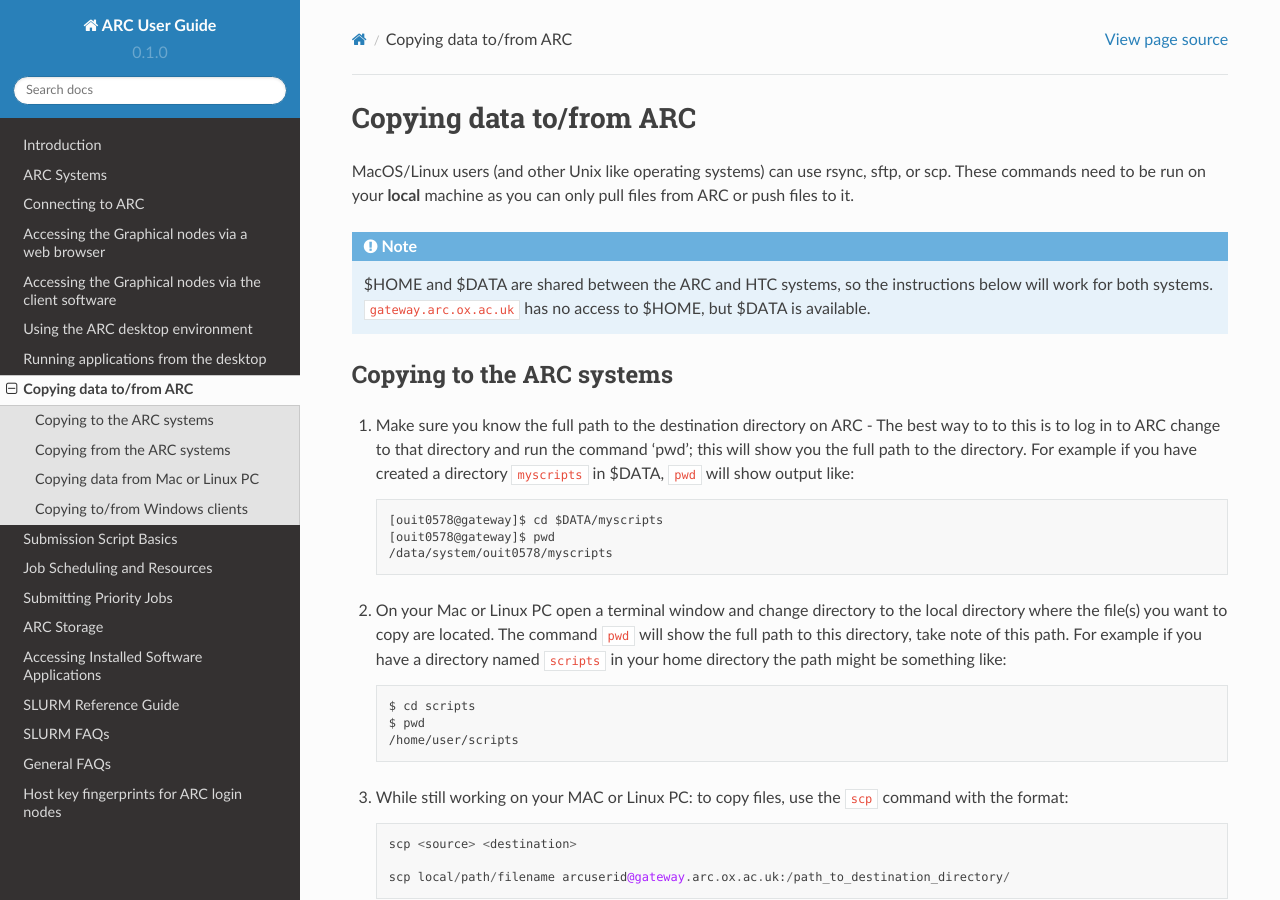
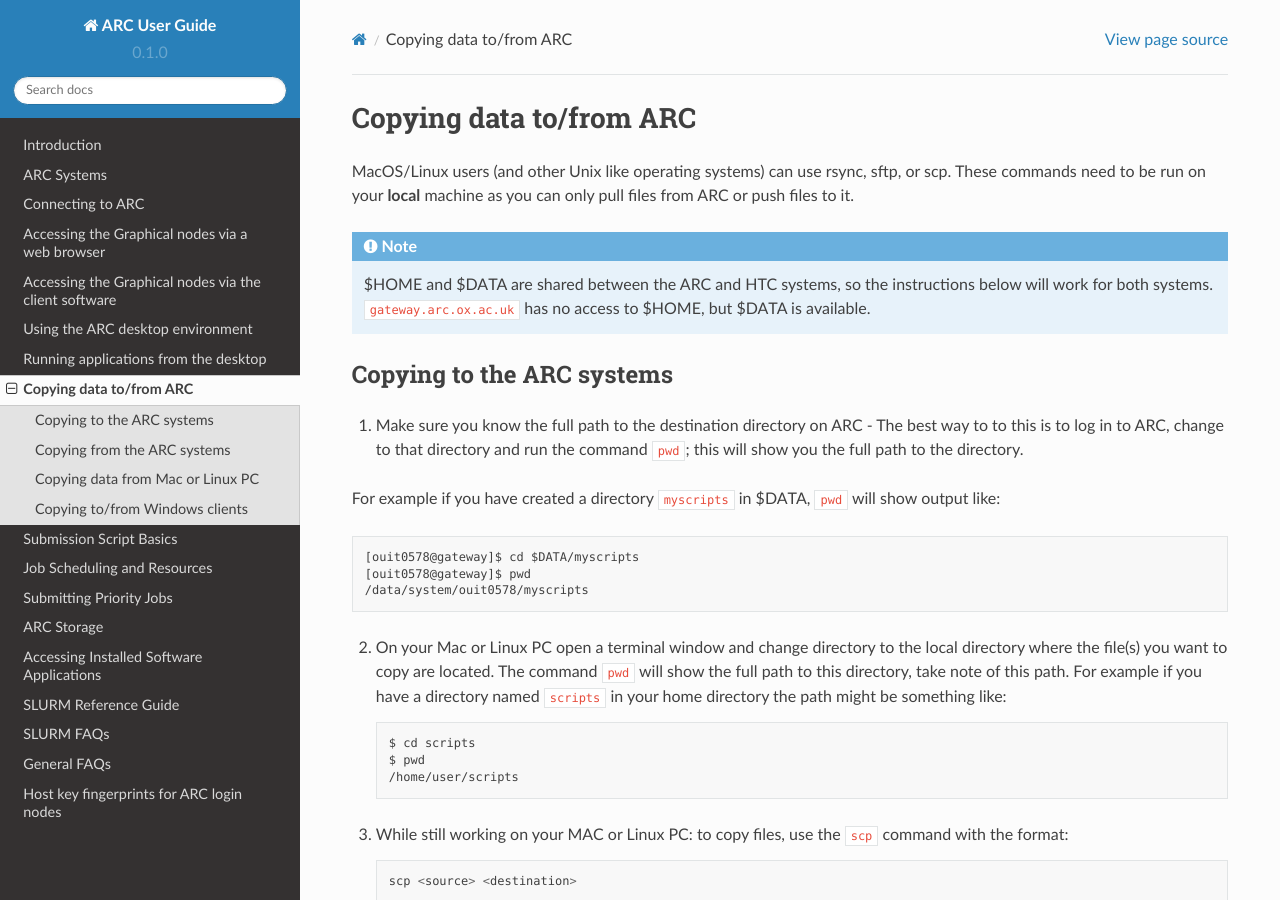
Before and after one commit to tina-friedrich/arc-user-guide, a Sphinx documentation site: the page built from docs/source/arc-copying-data.rst, in a window 1280 px wide and 900 px high. Built offline with Sphinx 7.4.7 and the Read the Docs theme 2.0.0, drawn with Linux system fonts in a browser that asks for light colours.

```diff
--- a/docs/source/arc-copying-data.rst
+++ b/docs/source/arc-copying-data.rst
@@ -10,7 +10,9 @@ MacOS/Linux users (and other Unix like operating systems) can use rsync, sftp, o
 Copying to the ARC systems
 ^^^^^^^^^^^^^^^^^^^^^^^^^^
 
-1) Make sure you know the full path to the destination directory on ARC - The best way to to this is to log in to ARC change to that directory and run the command 'pwd'; this will show you the full path to the directory. For example if you have created a directory ``myscripts`` in $DATA, ``pwd`` will show output like::
+1) Make sure you know the full path to the destination directory on ARC - The best way to to this is to log in to ARC, change to that directory and run the command ``pwd``; this will show you the full path to the directory.
+
+For example if you have created a directory ``myscripts`` in $DATA, ``pwd`` will show output like::
 
     [ouit0578@gateway]$ cd $DATA/myscripts
     [ouit0578@gateway]$ pwd
```
